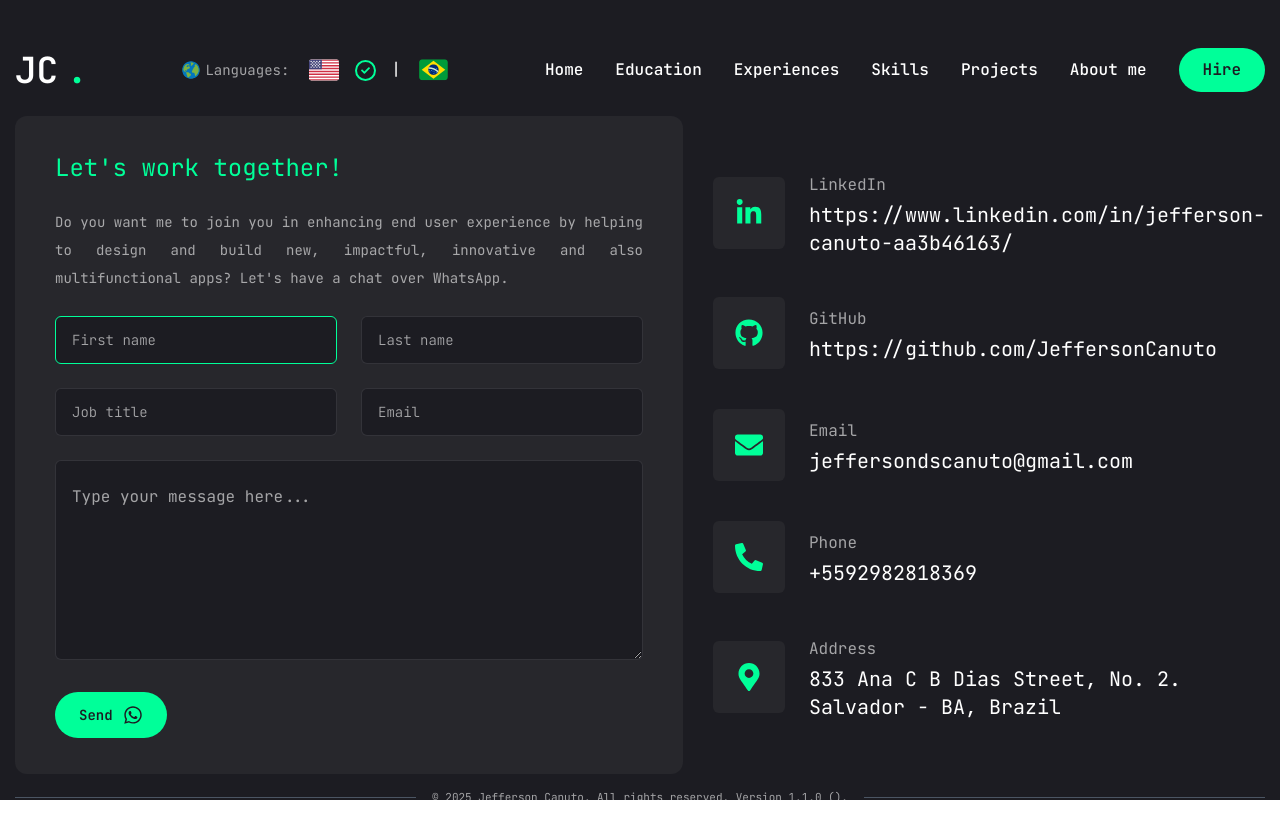
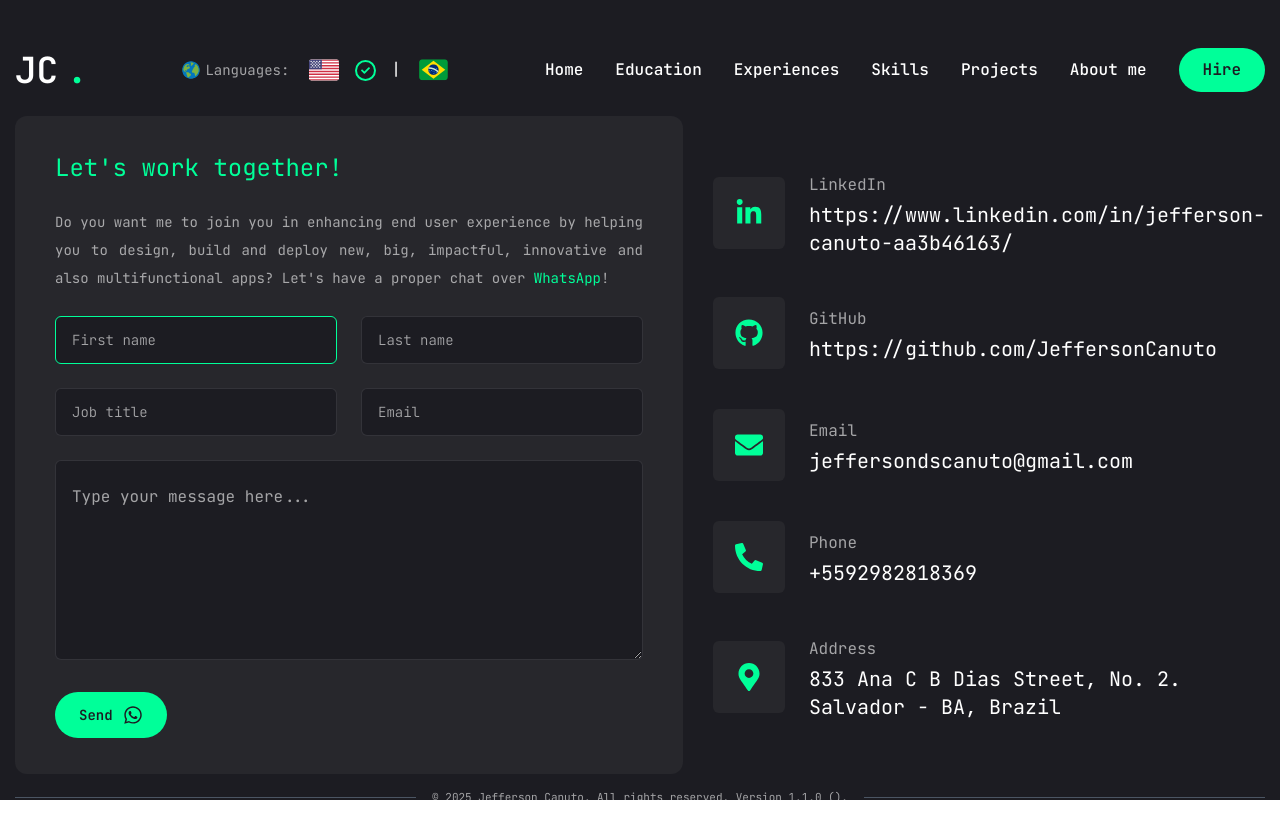
Before and after one commit to JeffersonCanuto/jefferson-portfolio, a Next.js app: page /hire in a window 1280 px wide. Built offline with nearby package versions, Linux system fonts and the light colour scheme.

Commit message:
chore: update styles and strings in Hiring page

```diff
--- a/src/app/hire/page.tsx
+++ b/src/app/hire/page.tsx
@@ -89,9 +89,9 @@ const Hire:React.FC = () => {
                                         </div>
                                         <div className="flex-1">
                                             <p className="text-[12px] xl:text-[16px] text-white/60">{info.title}</p>
-                                            <h3 className="text-[12px] xl:text-xl hover:text-accent">
+                                            <h3 className="text-[12px] xl:text-xl">
                                                 {[1, 2].includes(info.index) ? (
-                                                    <Link href={`${info.description}`} target="_blank">
+                                                    <Link href={`${info.description}`} className="hover:text-accent" target="_blank">
                                                         {info.description}
                                                     </Link>
                                                 ):(
--- a/src/components/HireForm.tsx
+++ b/src/components/HireForm.tsx
@@ -87,7 +87,8 @@ const HireForm:React.FC<{ language: "en" | "br" }> = ({ language }) => {
                 {getHireFieldNames(language, "title")}
             </h3>
             <p className="text-[13px] xl:text-[14px] text-white/60 text-justify">
-                {getHireFieldNames(language, "description")}
+                {getHireFieldNames(language, "description")} {" "}
+                <span className="text-accent">WhatsApp</span>!
             </p>
             {/* Input */}
             <div className="grid grid-cols-1 xl:grid-cols-2 gap-6">
--- a/src/strings/pages/Hire.ts
+++ b/src/strings/pages/Hire.ts
@@ -3,8 +3,9 @@ import { HireStrings } from "@/types/pages/Hire";
 const hireStrings:Record<"en" | "br", HireStrings<string>> = {
     en: {
         title: "Let's work together!",
-        description: "Do you want me to join you in enhancing end user experience by helping to design and \
-            build new, impactful, innovative and also multifunctional apps? Let's have a chat over WhatsApp.",
+        description: "Do you want me to join you in enhancing end user experience by helping you to design, \
+            build and deploy new, big, impactful, innovative and also multifunctional apps? Let's have a proper \
+            chat over",
         inputHolderFirstName: "First name",
         inputHolderLastname: "Last name",
         inputHolderJobTitle: "Job title",
```
